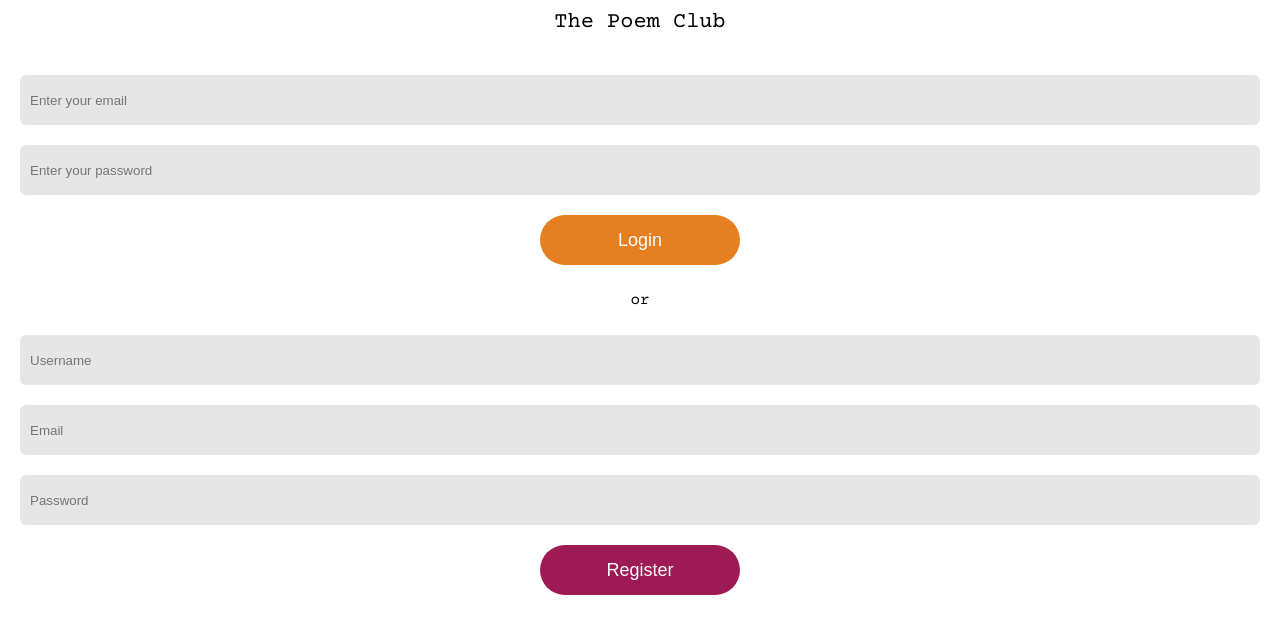
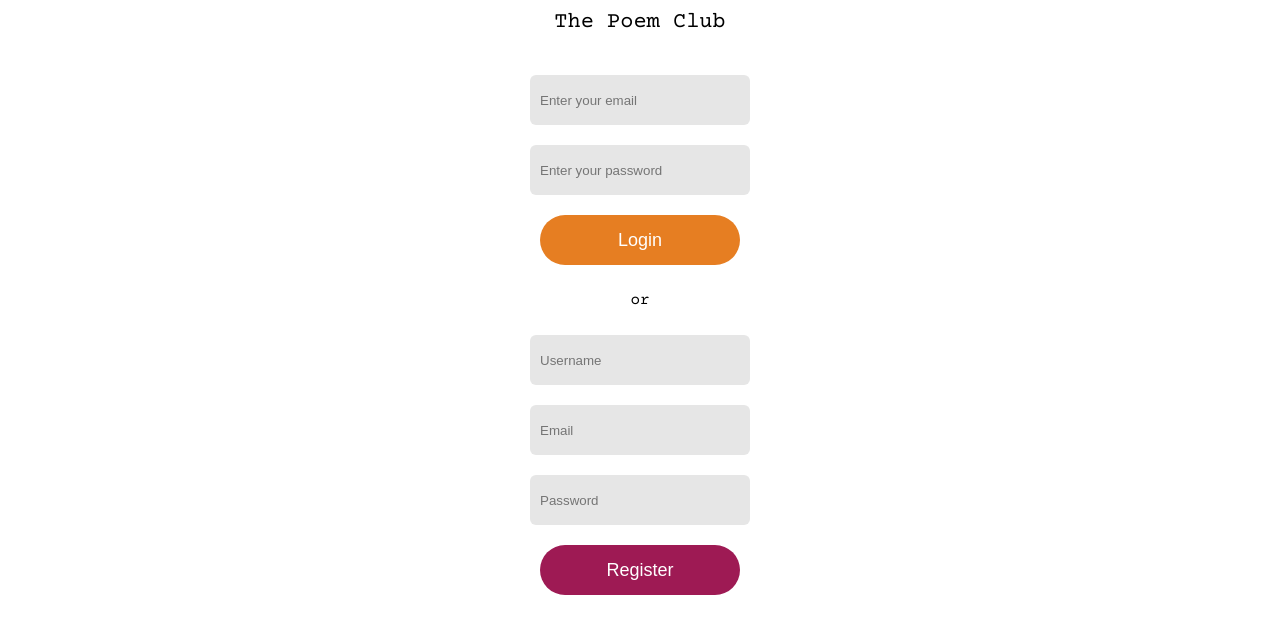
Before and after one commit to likunamatata/poetryclub, a React (Create React App) app in the folder client/: page / in a window 1280 px wide. Shown: the top 634 px of the page. Built offline with nearby package versions, Linux system fonts and the light colour scheme; the HTML template or start-up script is replaced by a standard one.

Commit message:
first try, made poems/poem_id public

```diff
--- a/client/src/App.js
+++ b/client/src/App.js
@@ -8,6 +8,7 @@ import Routes from "./components/Routes";
 import Nav from "./components/Nav";
 
 import { loginUser, registerUser, verifyUser } from "./services/auth-helpers";
+import PublicScreens from "./components/PublicRoutes";
 
 class App extends Component {
   constructor(props) {
@@ -91,11 +92,7 @@ class App extends Component {
         <div className="main">
           {!this.state.currentUser ? (
             //logged out landing page
-            <Route
-              exact
-              path="/"
-              render={() => (
-                <Landing
+            <PublicScreens
                history={this.props.history}
                handleLogin={this.handleLogin}
                loginHandleChange={this.loginHandleChange}
@@ -103,10 +100,8 @@ class App extends Component {
                loginFormData={this.state.loginFormData}
                registerFormData={this.state.registerFormData}
                currentUser={this.state.currentUser}
-                  handleRegister={this.handleRegister}
-                />
-              )}
-            />
+               handleRegister={this.handleRegister}/>
+
           ) : (
             //screens to show when logged in
             <Routes
--- /dev/null
+++ b/client/src/components/PublicRoutes.jsx
@@ -0,0 +1,46 @@
+import React from "react";
+import { Route } from "react-router-dom";
+
+import Feed from "./screens/Feed";
+import Notebook from "./screens/Notebook";
+import PoemLarge from "./widgets/PoemLarge";
+import Landing from "./Landing"
+
+function PublicScreens(props) {
+  const currentUser= props.currentUser
+  return (
+    <div>
+
+      {/* Feed */}
+
+      {/* Search */}
+      <Route
+              exact
+              path="/"
+              render={() => (
+                <Landing
+                  history={props.history}
+                  handleLogin={props.handleLogin}
+                  loginHandleChange={props.loginHandleChange}
+                  registerHandleChange={props.registerHandleChange}
+                  loginFormData={props.loginFormData}
+                  registerFormData={props.registerFormData}
+                  currentUser={props.currentUser}
+                  handleRegister={props.handleRegister}
+                />
+              )}
+      />
+
+      <Route
+        exact
+        path="/poems/:poem_id"
+        render={(props) => {
+          const { poem_id } = props.match.params;
+          return <PoemLarge poem_id={poem_id} history={props.history} currentUser={currentUser} />;
+        }}
+      />
+    </div>
+  );
+}
+
+export default PublicScreens;
```
Lines whose indentation alone changed are shown as unchanged.
